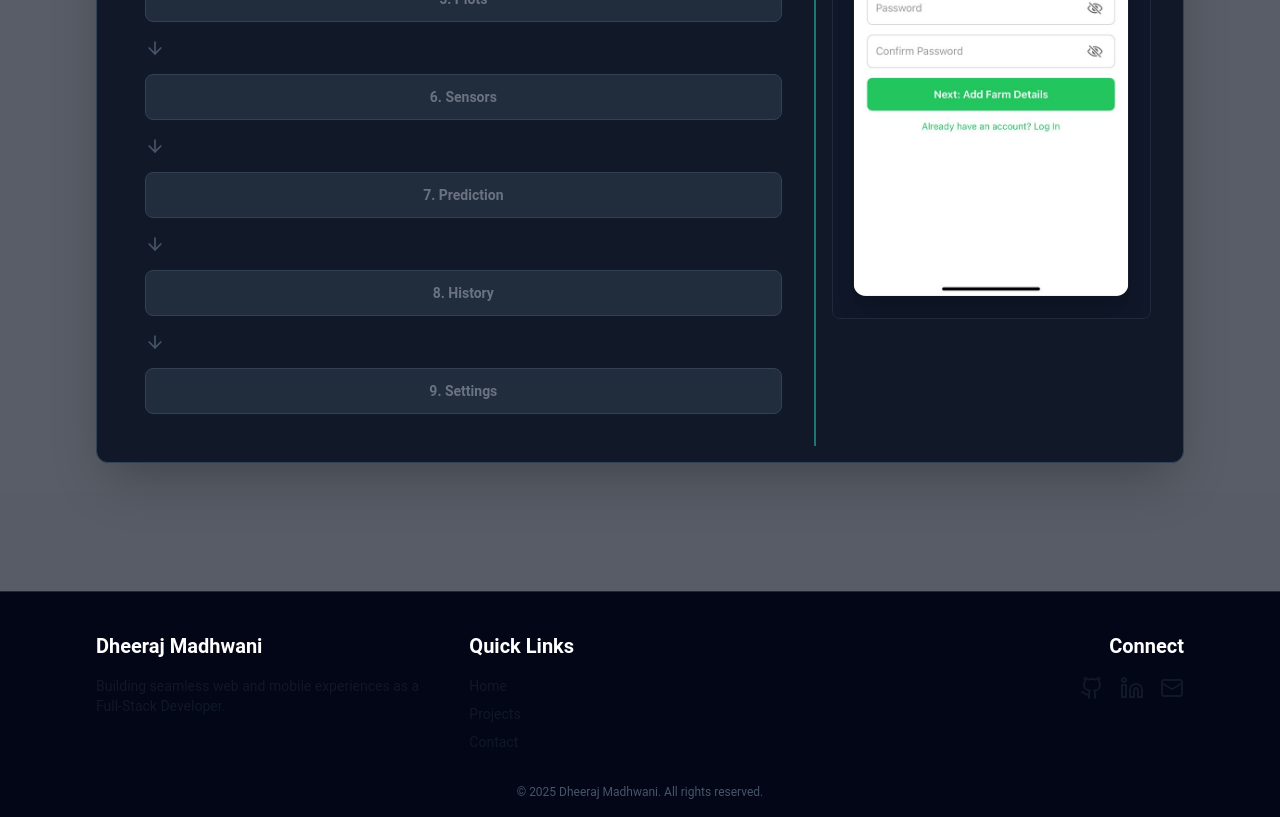
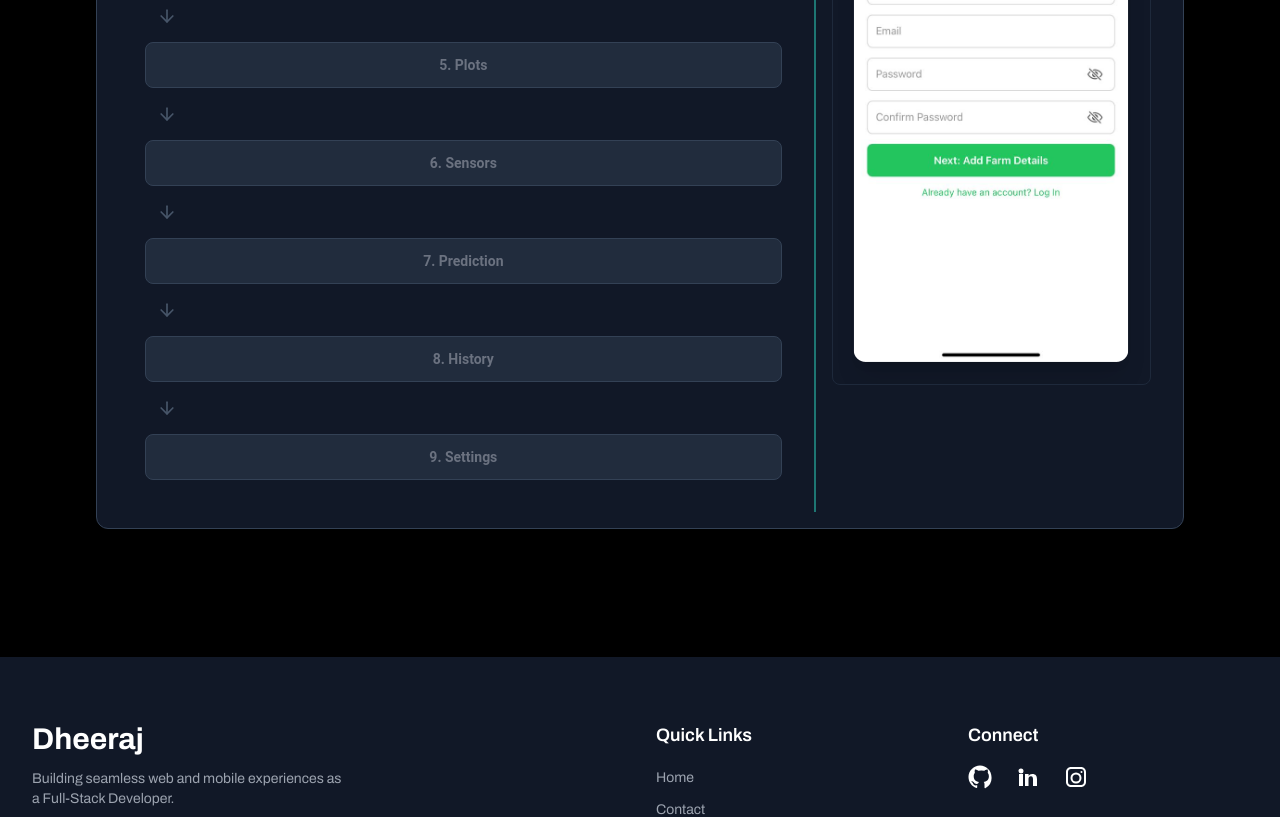
Before and after one commit to Dheeraj-cr7/Dheeraj-Portfolio, a React (Vite) app: page /projects/farm-app-details in a window 1280 px wide. Shown: the part 1540-2357 px from the top of the page. Built offline with nearby package versions, Linux system fonts and the light colour scheme.

Commit message:
minor updates and optimization

```diff
--- a/src/App.jsx
+++ b/src/App.jsx
@@ -1,9 +1,9 @@
 import Navbar from './Components/Navbar'
-import Footer from './Components/Footer'
 import { useEffect, useState } from 'react'
 import { Toaster } from 'react-hot-toast'
 import { Outlet } from 'react-router-dom'
-
+import Footer from './Components/Footer'
+import ScrollToTop from './assets/ScrollToTop'
 // theme
 import { ThemeProvider } from './assets/theme'
 import ThemeBtn from './Components/ThemeBtn'
@@ -43,6 +43,7 @@ const App = () => {
 
       <div className='bg-[#ddddf7] dark:bg-black w-full h-full font-archivo'>
         <Navbar toggleTheme={toggleTheme} />
+        <ScrollToTop />
         <Outlet />
         <Footer />
       </div>
--- a/src/Components/FarmAppDetails.jsx
+++ b/src/Components/FarmAppDetails.jsx
@@ -1,4 +1,5 @@
 import React, { useState, useEffect } from 'react';
+// import Footer from './Footer'
 import { Leaf, Cpu, BarChart3, Sun, Moon, Zap, ShieldCheck, Home, Folder, Mail, ArrowRight, Github, Linkedin, ArrowDown } from 'lucide-react';
 // Import images
 import img1 from "../assets/farmAppImgs/1.png";
@@ -34,7 +35,7 @@ const ResponsiveFlowchart = ({ screens }) => {
 
       {/* 1. Flowchart Steps Container */}
       {/* Mobile: Horizontal, flex-wrap. MD+: Vertical, space-y-4 */}
-      <div className="w-full md:w-2/3 flex flex-wrap md:flex-col items-center border-r-2 border-teal-400/50 justify-center md:items-start space-x-2 md:space-x-0 space-y-2 md:space-y-4 p-2 md:p-8 order-2 md:order-1">
+      <div className="w-full md:w-2/3 flex flex-wrap md:flex-col items-center border-t-2 border-r-0 sm:border-r-2 sm:border-t-0 border-teal-400/50 justify-center md:items-start space-x-2 md:space-x-0 space-y-2 md:space-y-4 p-2 md:p-8 order-2 md:order-1">
 
         {/* Title for Tablet/Desktop Screens */}
         {/* <h4 className="hidden md:block text-xl font-bold dark:text-white mb-4 border-b border-teal-400/50 w-full pb-1">App Flow Steps</h4>
@@ -44,7 +45,7 @@ const ResponsiveFlowchart = ({ screens }) => {
             <div
               className={`flex items-center justify-center p-3 rounded-lg cursor-pointer transition-all duration-300 text-left w-auto min-w-min
                 ${activeScreen.id === s.id
-                  ? 'bg-teal-600/70 text-white dark:text-white shadow-lg border border-teal-500'
+                  ? 'bg-teal-600/70 dark:bg-gray-600 text-white dark:text-white shadow-lg border border-teal-500'
                   : 'bg-slate-700/50 text-gray-900 dark:text-gray-500 hover:bg-slate-600/70 border border-slate-700'
                 }
                 md:w-full /* Steps take full width in vertical layout (MD+) */
@@ -58,12 +59,12 @@ const ResponsiveFlowchart = ({ screens }) => {
             </div>
             {/* Separator Logic: ArrowRight for horizontal (Mobile), ArrowDown for vertical (MD+) */}
             {i < screens.length - 1 && (
-              <>
+              <div className='flex justify-center items-center'>
                 {/* Horizontal Separator (Mobile) - Used for flex-wrap separation */}
                 <ArrowRight className="w-4 h-4 text-slate-600 block md:hidden" />
                 {/* Vertical Separator (Tablet/Desktop) */}
                 <ArrowDown className="w-5 h-5 text-center text-slate-600 hidden md:block ml-3" />
-              </>
+              </div>
             )}
           </React.Fragment>
         ))}
@@ -71,7 +72,7 @@ const ResponsiveFlowchart = ({ screens }) => {
 
       {/* 2. Screen Image Preview (Centered on all devices) */}
       <div className="w-full md:w-1/3 flex items-center justify-center p-4 order-1 md:order-2 mb-6 md:mb-0">
-        <div className="w-full max-w-sm h-72 md:h-[36rem] lg:h-[40rem] p-4 rounded-lg flex items-center justify-center relative overflow-hidden bg-slate-900/50 border border-slate-800">
+        <div className="w-full max-w-sm h-72 md:h-[36rem] lg:h-[40rem] p-4 rounded-lg flex items-center justify-center relative overflow-hidden bg-transparent border border-slate-800">
           {/* <div className="absolute top-2 left-2 right-2 p-2 bg-black/50 text-white text-center rounded-t-lg text-sm font-mono z-10">
             {activeScreen.id}. {activeScreen.workflowTitle}: {activeScreen.label}
           </div> */}
@@ -117,7 +118,7 @@ export default function FarmAppDetails() {
   const sectionTitleStyle = 'text-3xl md:text-4xl font-extrabold mb-6 border-b-2 border-teal-400/50 pb-2 inline-block';
 
   return (
-    <div className={`min-h-screen font-roboto transition-colors duration-500 bg-[#ddddf7] text-black dark:bg-gray-900/70 dark:text-white`}>
+    <div className={`min-h-screen font-roboto transition-colors duration-500 bg-[#ddddf7] text-black dark:bg-black dark:text-white`}>
 
       {/* Main Content Container */}
       <div className="max-w-6xl mx-auto p-4 sm:p-8">
@@ -194,48 +195,7 @@ export default function FarmAppDetails() {
       </div>
 
       {/* 5. Footer (Minimalist Dark Style) */}
-      <footer id="contact" className="bg-slate-950 border-t border-slate-800 pt-10 pb-6">
-        <div className="max-w-6xl mx-auto px-4 sm:px-8 grid grid-cols-1 md:grid-cols-3 gap-8 text-gray-900">
-
-          {/* About Section */}
-          <div>
-            <h4 className="text-xl font-bold text-white mb-4">Dheeraj Madhwani</h4>
-            <p className="text-sm">
-              Building seamless web and mobile experiences as a Full-Stack Developer.
-            </p>
-          </div>
-
-          {/* Quick Links */}
-          <div>
-            <h4 className="text-xl font-bold text-white mb-4">Quick Links</h4>
-            <ul className="space-y-2 text-sm">
-              <li><a href="#home" className="hover:text-teal-400 transition-colors">Home</a></li>
-              <li><a href="#projects" className="hover:text-teal-400 transition-colors">Projects</a></li>
-              <li><a href="#contact" className="hover:text-teal-400 transition-colors">Contact</a></li>
-            </ul>
-          </div>
-
-          {/* Social Links */}
-          <div className="flex flex-col items-start md:items-end">
-            <h4 className="text-xl font-bold text-white mb-4">Connect</h4>
-            <div className="flex space-x-4">
-              <a href="#" aria-label="GitHub" className="hover:text-teal-400 transition-colors">
-                <Github size={24} />
-              </a>
-              <a href="#" aria-label="LinkedIn" className="hover:text-teal-400 transition-colors">
-                <Linkedin size={24} />
-              </a>
-              <a href="#" aria-label="Mail" className="hover:text-teal-400 transition-colors">
-                <Mail size={24} />
-              </a>
-            </div>
-          </div>
-        </div>
-        <div className="text-center text-xs text-slate-600 mt-8">
-          &copy; {new Date().getFullYear()} Dheeraj Madhwani. All rights reserved.
-        </div>
-      </footer>
-
+      {/* <Footer /> */}
     </div>
   );
 }
--- a/src/Components/Home.jsx
+++ b/src/Components/Home.jsx
@@ -143,8 +143,10 @@ const Home = () => {
           </h2>
           <LogoLoop />
         </section>
-
-        <Project />
+        <div className='flex flex-col justify-center items-center'>
+          <h2 className="text-3xl sm:text-4xl font-bold underline mb-2 dark:text-white">Projects</h2>
+          <Project />
+        </div>
         <Contact />
       </div>
     </>
--- a/src/Components/Project.jsx
+++ b/src/Components/Project.jsx
@@ -1,4 +1,9 @@
+// Components/Project.jsx
+
 import { useNavigate } from "react-router-dom";
+import { useState, useEffect } from 'react'; // <-- NEW: Import useState, useEffect
+import SkeletonProjectCard from '../assets/SkeletonProject'; // <-- NEW: Import the Skeleton
+// ... (rest of imports)
 import img from "../assets/dot.jpg";
 import doneZo_img from "../assets/doneZo_img.png"
 import prev_img from "../assets/farmAppImgs/farmAppPreviewImage.png"
@@ -11,27 +16,48 @@ const projects = [
 
 
 const Project = () => {
-  const navigate = useNavigate()
+  const navigate = useNavigate();
+  // 1. Initial state set to true to show skeletons immediately
+  const [isLoading, setIsLoading] = useState(true);
+
+  // 2. Simulate data fetching delay
+  useEffect(() => {
+    // Set a delay (e.g., 1000ms or 1 second) before showing real content
+    const timer = setTimeout(() => {
+      setIsLoading(false);
+    }, 1000);
+
+    return () => clearTimeout(timer); // Cleanup
+  }, []);
+
   const handleProjectClick = (project) => {
-
+    // ... (Navigation logic remains the same)
     if (project.src.startsWith('http') || project.src.startsWith('https')) {
       window.open(project.src, "_blank")
     } else {
-      navigate(project.src)  // Use internal navigation for local paths
+      navigate(project.src)
     }
   }
 
   return (
     <section className="py-14 px-5 sm:px-10 bg-[#ddddf7] dark:bg-black w-full flex flex-col items-center">
-      <h2 className="text-3xl sm:text-4xl font-bold underline mb-10 dark:text-white">Projects</h2>
 
       <div className={`grid grid-cols-1 sm:grid-cols-2 ${(projects.length <= 2) ? 'lg:grid-cols-2' : 'lg:grid-cols-3'} gap-8 hover:cursor-pointer sm:gap-10 w-full max-w-6xl`}>
-        {projects.map((p, i) => (
+
+        {/* 3. Conditional Rendering */}
+        {isLoading
+          ? // A. Render Skeletons if loading
+          projects.map((_, i) => (
+            <SkeletonProjectCard key={i} />
+          ))
+          : // B. Render actual projects if loaded
+          projects.map((p, i) => (
             <div
               key={i}
               onClick={() => handleProjectClick(p)}
               className="group relative w-full rounded-2xl overflow-hidden shadow-lg border border-gray-300 dark:border-gray-700 hover:shadow-2xl transition-all duration-500"
             >
+              {/* ... (Your original project card content goes here) ... */}
               <img
                 src={p.img}
                 alt={p.title}
--- /dev/null
+++ b/src/assets/ScrollToTop.jsx
@@ -0,0 +1,14 @@
+import { useEffect } from 'react';
+import { useLocation } from 'react-router-dom';
+
+const ScrollToTop = () => {
+  const { pathname } = useLocation();
+
+  useEffect(() => {
+    window.scrollTo(0, 0);
+  }, [pathname]);
+
+  return null;
+};
+
+export default ScrollToTop;
--- /dev/null
+++ b/src/assets/SkeletonProject.jsx
@@ -0,0 +1,24 @@
+// Components/SkeletonProjectCard.jsx
+
+import React from 'react';
+
+const SkeletonProjectCard = () => {
+  return (
+    // Match the outer card structure
+    <div
+      className="relative w-full rounded-2xl overflow-hidden shadow-lg border border-gray-300 dark:border-gray-700 transition-all duration-500 animate-pulse"
+    >
+      {/* Skeleton for the Image Area */}
+      <div className="w-full h-64 sm:h-72 md:h-80 bg-gray-300 dark:bg-gray-700">
+      </div>
+
+      {/* Skeleton for the Text Area */}
+      <div className="absolute inset-0 bg-gradient-to-t from-black/70 via-black/40 to-transparent flex flex-col justify-end p-5">
+        <div className="w-3/4 h-6 bg-gray-200 dark:bg-gray-500 rounded mb-2"></div> {/* Title */}
+        <div className="w-full h-4 bg-gray-200 dark:bg-gray-500 rounded"></div> {/* Description */}
+      </div>
+    </div>
+  );
+};
+
+export default SkeletonProjectCard;
--- a/src/main.jsx
+++ b/src/main.jsx
@@ -18,8 +18,8 @@ const router = createBrowserRouter(
         <Route path='about' element={<About />} />
         <Route path='projects' element={<Project />} />
         <Route path='contact' element={<Contact />} />
+        <Route path='projects/farm-app-details' element = {<FarmAppDetails />} />
       </Route>
-      <Route path='/projects/farm-app-details' element = {<FarmAppDetails />} />
     </>
   )
 )
```
Lines whose indentation alone changed are shown as unchanged.
